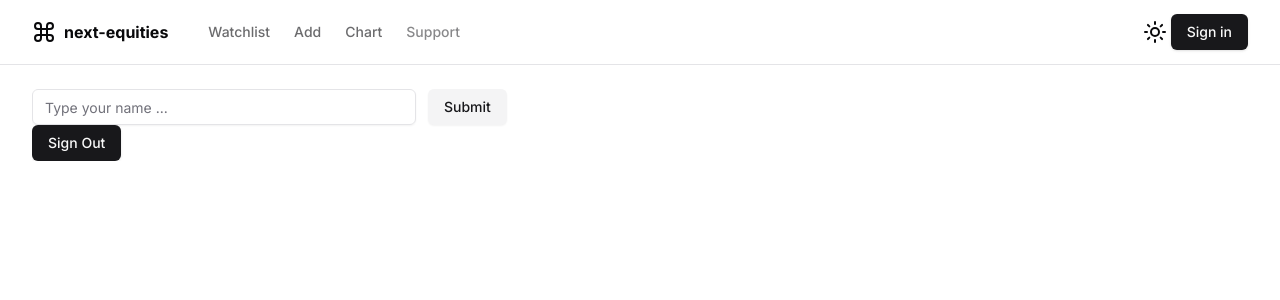
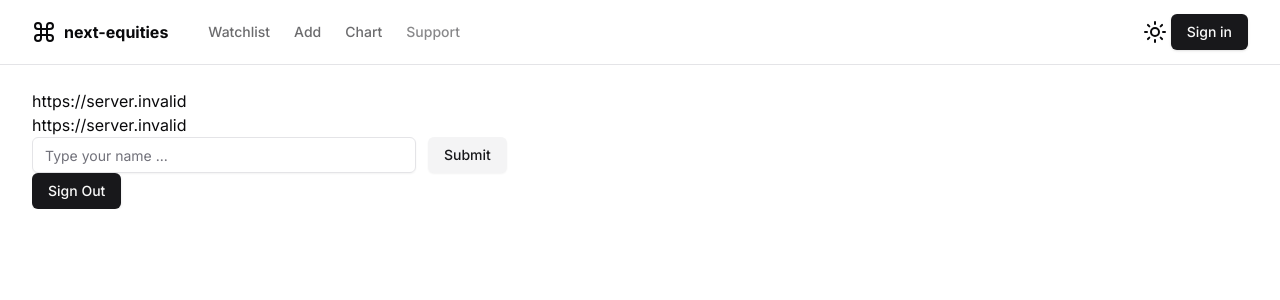
Before and after one commit to karlorz/next-equities-client, a Next.js app: page /next in a window 1280 px wide. Shown: the top 300 px of the page. Built offline with nearby package versions, Linux system fonts and the light colour scheme; no server answers.

Commit message:
update env var

```diff
--- a/src/app/(next)/next/page.tsx
+++ b/src/app/(next)/next/page.tsx
@@ -4,16 +4,17 @@ import { useSession } from 'next-auth/react';
 
 import { HeroForm } from '@/components/form';
 import { SignOutButton } from '@/components/sign-out-button';
+import { env } from '@/env.mjs';
 
-// export const metadata = {
-//   title: 'Next',
-// };
+// const env.NEXT_PUBLIC_API_URL;
 
 const Next = () => {
   const { data: session } = useSession();
 
   return (
     <section>
+      <p>{env.NEXT_PUBLIC_API_URL}</p>
+      <p>{process.env.NEXT_PUBLIC_API_URL}</p>
       {session && (
         <div>
           <h1>next-equities</h1>
--- a/src/app/api/auth/[...nextauth]/route.ts
+++ b/src/app/api/auth/[...nextauth]/route.ts
@@ -1,3 +1,3 @@
 import { handlers } from 'auth';
 export const { GET, POST } = handlers;
-export const runtime = 'edge'; // optional;disables static generation
+// export const runtime = 'edge'; // optional;disables static generation
```
